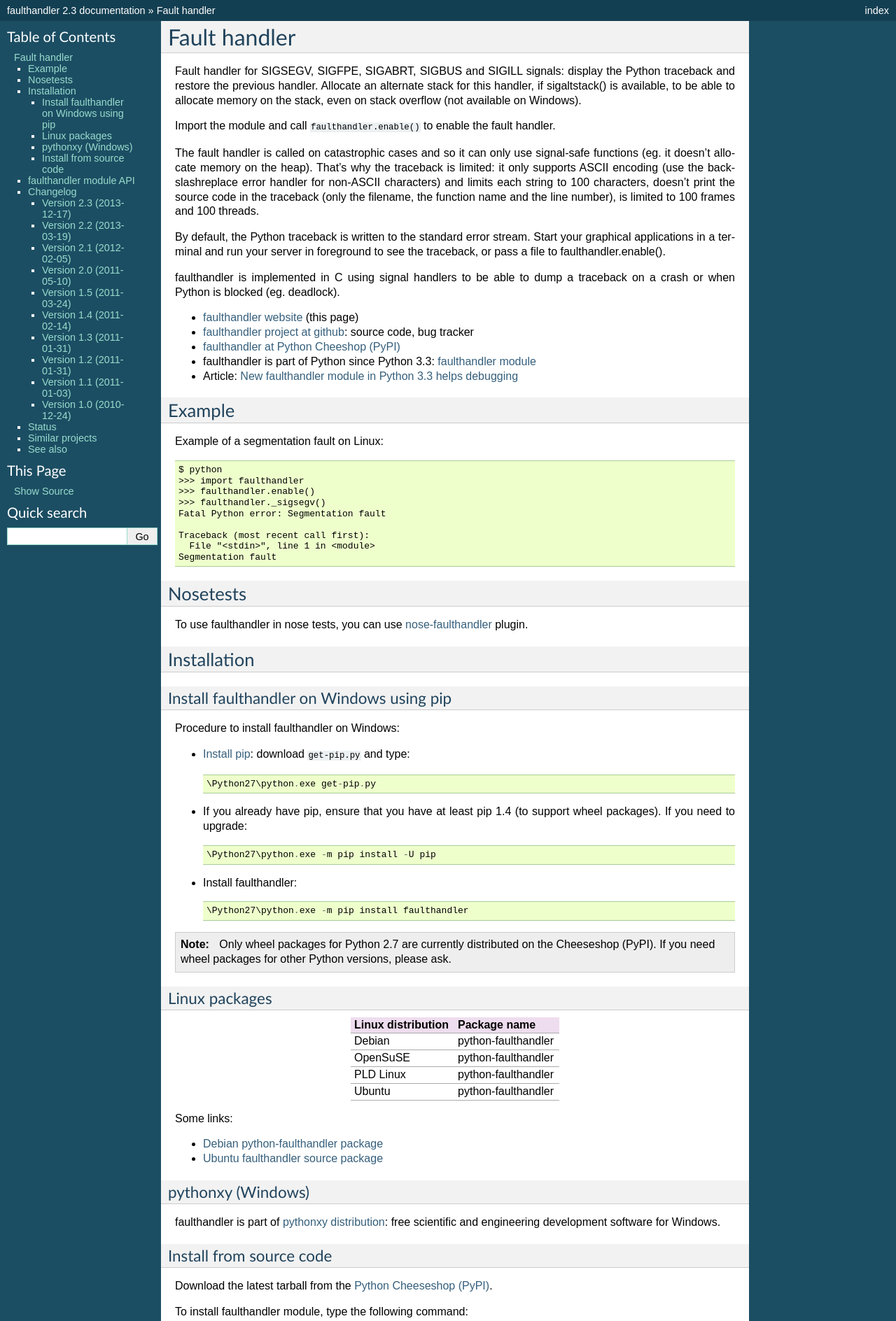
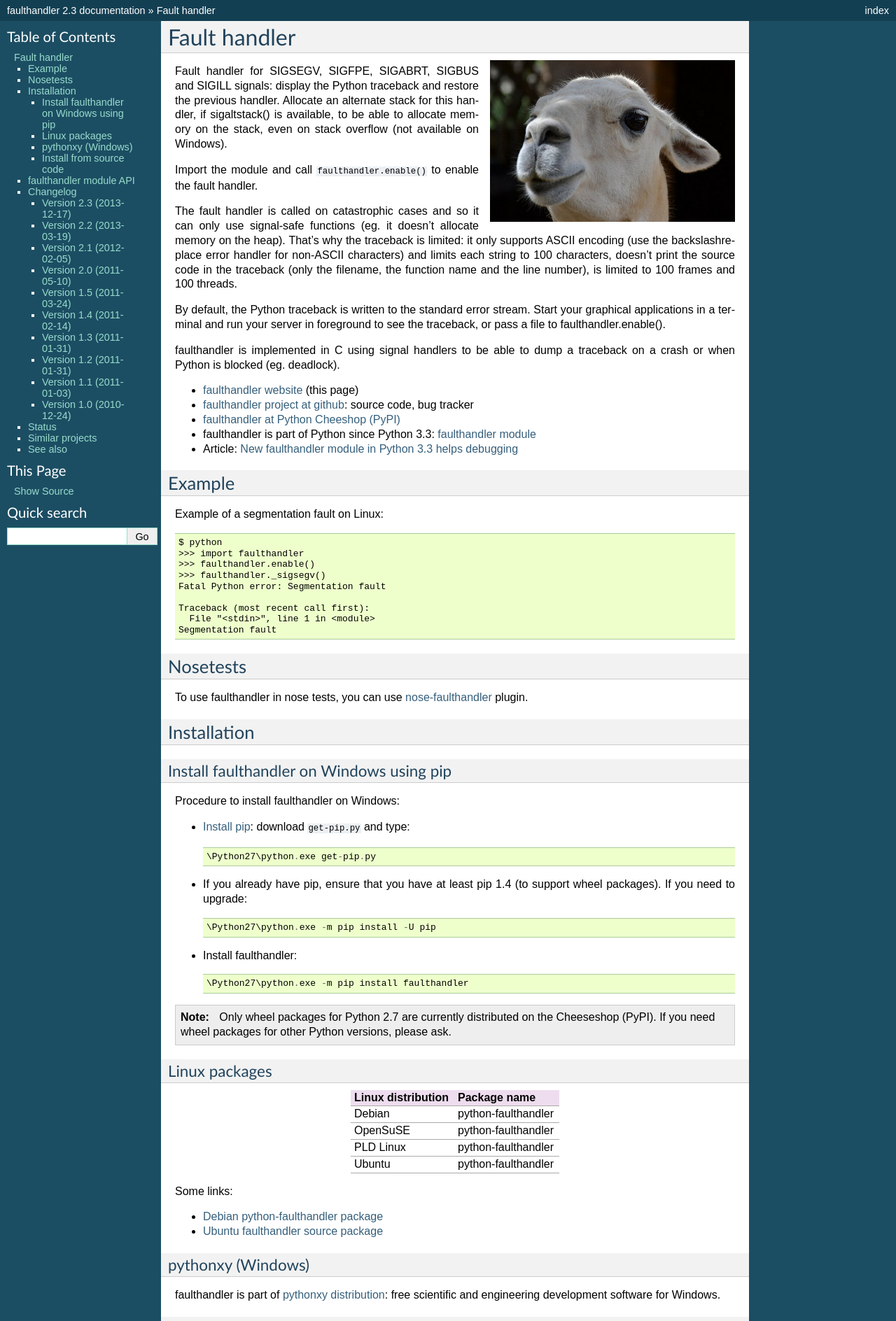
Before and after one commit to vstinner/faulthandler, a Sphinx documentation site: the page built from doc/index.rst, in a window 1280 px wide. Shown: the top 1888 px of the page at 70% size. Built offline with Sphinx 7.4.7, drawn with Linux system fonts in a browser that asks for light colours.

Commit message:
Add photo of llama in the doc

```diff
--- a/doc/index.rst
+++ b/doc/index.rst
@@ -1,6 +1,11 @@
 +++++++++++++
 Fault handler
 +++++++++++++
+
+.. image:: llama.jpg
+   :alt: Llama
+   :align: right
+   :target: http://www.flickr.com/photos/haypo/7199652438/
 
 Fault handler for SIGSEGV, SIGFPE, SIGABRT, SIGBUS and SIGILL signals: display
 the Python traceback and restore the previous handler. Allocate an alternate
```
Also changed, not shown: doc/llama.jpg (added).
